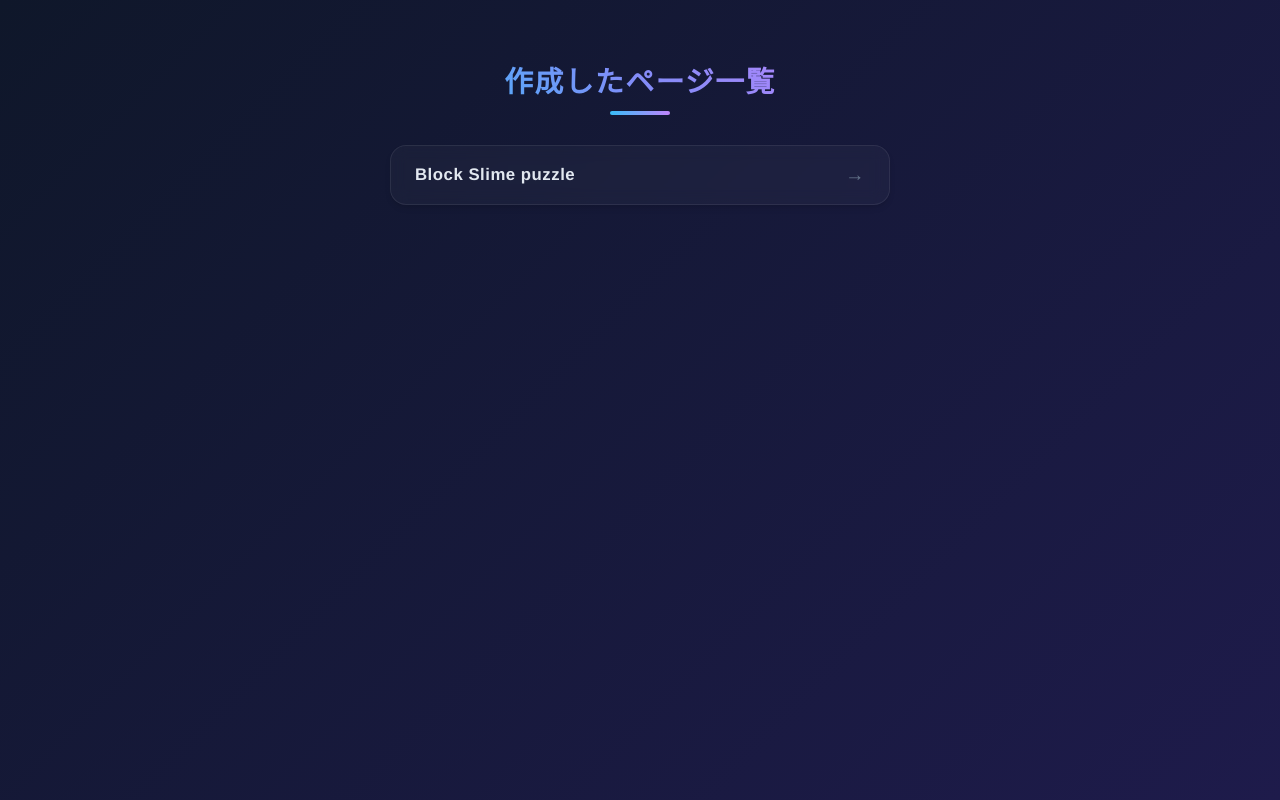
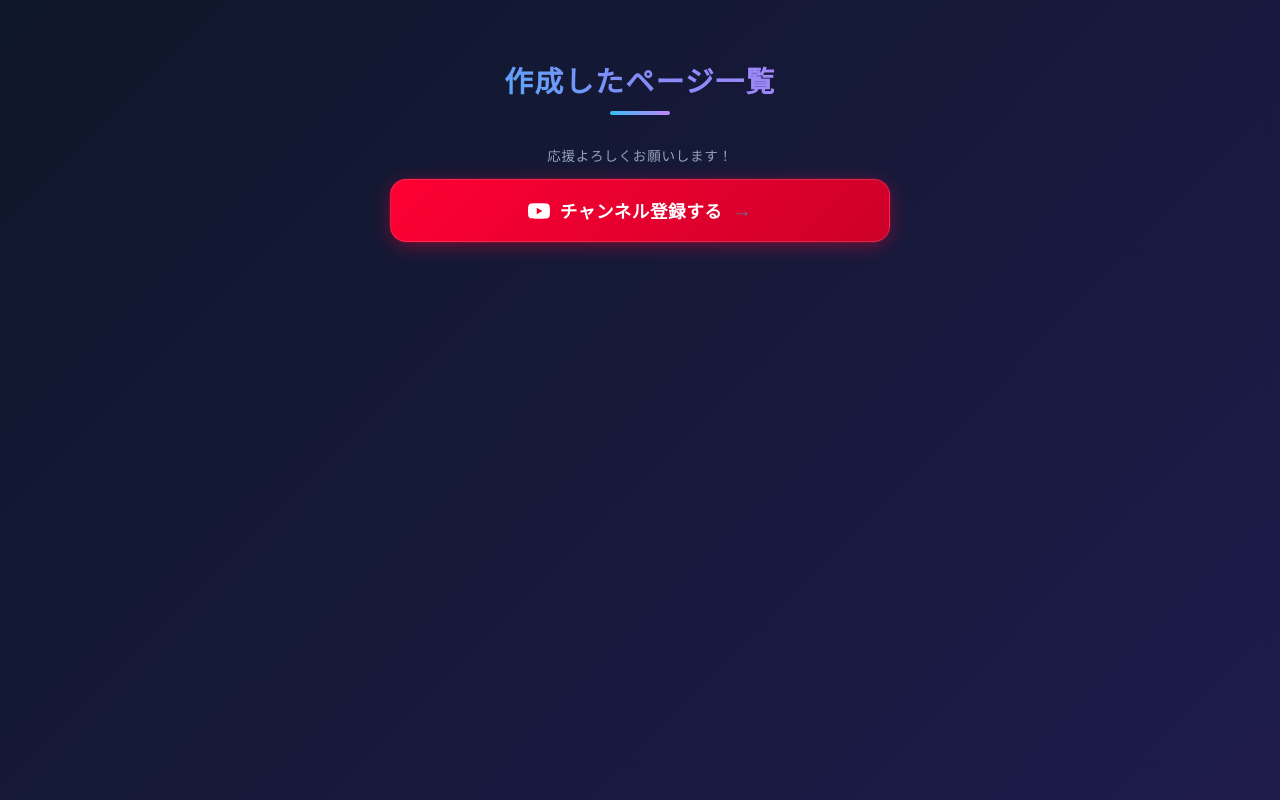
Before and after one commit to tonkotsu1013/youtube, a website: page index.html in a window 1280 px wide. Drawn offline with Linux system fonts and the light colour scheme.

Commit message:
Update index.html

```diff
--- a/index.html
+++ b/index.html
@@ -111,6 +111,72 @@
             transform: translateY(-1px) scale(0.99);
             background: rgba(255, 255, 255, 0.12);
         }
+
+        /* YouTubeチャンネル登録セクション */
+        .subscribe-section {
+            width: 100%;
+            margin-bottom: 36px;
+            text-align: center;
+        }
+
+        .subscribe-label {
+            font-size: 0.85rem;
+            color: #94a3b8;
+            margin-bottom: 14px;
+            letter-spacing: 0.05em;
+        }
+
+        /* 赤いグロー（脈動）アニメーション */
+        @keyframes pulse-glow {
+            0%, 100% {
+                box-shadow: 0 4px 20px -2px rgba(255, 0, 51, 0.45), 0 0 0 0 rgba(255, 0, 51, 0.35);
+            }
+            50% {
+                box-shadow: 0 4px 30px -2px rgba(255, 0, 51, 0.65), 0 0 0 8px rgba(255, 0, 51, 0);
+            }
+        }
+
+        .subscribe-btn {
+            display: inline-flex;
+            align-items: center;
+            justify-content: center;
+            gap: 10px;
+            width: 100%;
+            padding: 18px 24px;
+            background: linear-gradient(135deg, #ff0033 0%, #cc0029 100%);
+            color: #ffffff;
+            text-decoration: none;
+            border-radius: 16px;
+            border: 1px solid rgba(255, 255, 255, 0.15);
+            font-weight: 700;
+            font-size: 1.1rem;
+            letter-spacing: 0.03em;
+            box-sizing: border-box;
+            transition: all 0.3s cubic-bezier(0.16, 1, 0.3, 1);
+            animation: pulse-glow 2.4s ease-in-out infinite;
+        }
+
+        .subscribe-btn:hover {
+            transform: translateY(-3px) scale(1.02);
+            filter: brightness(1.1);
+        }
+
+        .subscribe-btn:active {
+            transform: translateY(-1px) scale(0.98);
+        }
+
+        .subscribe-btn svg {
+            width: 22px;
+            height: 22px;
+            flex-shrink: 0;
+        }
+
+        .divider {
+            width: 100%;
+            height: 1px;
+            background: linear-gradient(90deg, transparent, rgba(255,255,255,0.15), transparent);
+            margin-bottom: 30px;
+        }
     </style>
 </head>
 <body>
@@ -118,10 +184,47 @@
     <div class="container">
         <h1>作成したページ一覧</h1>
 
-        <ul>
+        <div class="subscribe-section" id="subscribe-section">
+            <p class="subscribe-label">応援よろしくお願いします！</p>
+            <a class="subscribe-btn" id="subscribe-btn" href="https://www.youtube.com/@%E3%82%AD%E3%82%BB%E3%83%8EchXeno" target="_blank" rel="noopener noreferrer">
+                <svg viewBox="0 0 24 24" fill="currentColor" xmlns="http://www.w3.org/2000/svg">
+                    <path d="M23.498 6.186a3.016 3.016 0 0 0-2.122-2.136C19.505 3.545 12 3.545 12 3.545s-7.505 0-9.377.505A3.017 3.017 0 0 0 .502 6.186C0 8.07 0 12 0 12s0 3.93.502 5.814a3.016 3.016 0 0 0 2.122 2.136c1.871.505 9.376.505 9.376.505s7.505 0 9.377-.505a3.015 3.015 0 0 0 2.122-2.136C24 15.93 24 12 24 12s0-3.93-.502-5.814zM9.545 15.568V8.432L15.818 12l-6.273 3.568z"/>
+                </svg>
+                チャンネル登録する
+            </a>
+        </div>
+
+        <div class="divider" id="divider" style="display: none;"></div>
+
+        <ul id="page-list" style="display: none;">
             <li><a href="tetris.html">Block Slime puzzle</a></li>
             </ul>
     </div>
 
+    <script>
+        (function () {
+            var STORAGE_KEY = 'subscribed_channel_xeno';
+            var subscribeBtn = document.getElementById('subscribe-btn');
+            var subscribeSection = document.getElementById('subscribe-section');
+            var divider = document.getElementById('divider');
+            var list = document.getElementById('page-list');
+
+            function revealList() {
+                divider.style.display = '';
+                list.style.display = '';
+            }
+
+            // すでに登録ボタンを押したことがある場合は、リロードしても即表示
+            if (localStorage.getItem(STORAGE_KEY) === 'true') {
+                revealList();
+            }
+
+            subscribeBtn.addEventListener('click', function () {
+                localStorage.setItem(STORAGE_KEY, 'true');
+                revealList();
+            });
+        })();
+    </script>
+
 </body>
 </html>
```
